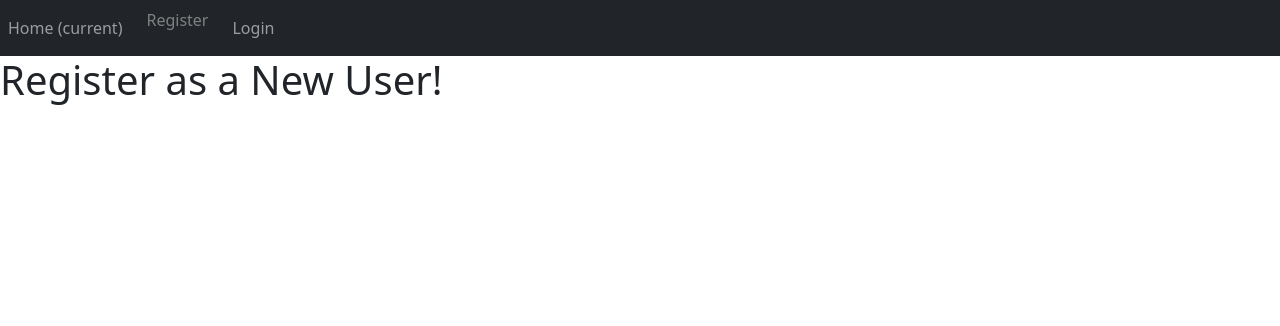
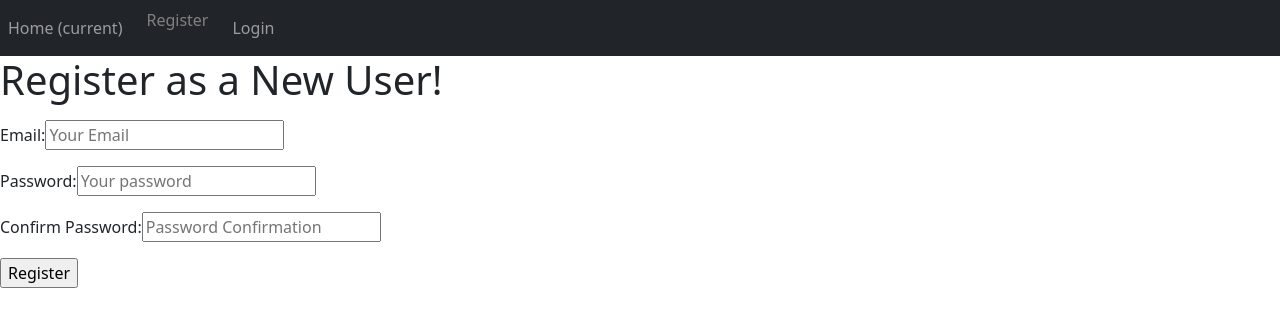
Before and after one commit to mullinsand/lunch-and-learn-FE, a React (Create React App) app: page /register in a window 1280 px wide. Shown: the top 326 px of the page. Built offline with nearby package versions, Linux system fonts and the light colour scheme.

Commit message:
built out form with handle functions for fields and submission

```diff
--- a/src/Register/Register.js
+++ b/src/Register/Register.js
@@ -3,14 +3,52 @@ import React, { useState } from 'react';
 
 
 function Register() {
+  const [userEmail, setUserEmail] = useState(null)
+  const [password, setPassword] = useState(null)
+  const [confirmPassword, setConfirmPassword] = useState(null)
+  const [errorMessage, setErrorMessage] = useState('')
+
+  function handleInputChange(e) {
+    const {id, value} = e.target;
+    if(id === 'email') {
+      setUserEmail(value)
+    }
+    if(id === 'password') {
+      setPassword(value)
+    }
+    if(id === 'confirm-password') {
+      setConfirmPassword(value)
+    }
+  }
+
+  function handleSubmit() {
+    if (typeof(userEmail) === 'string' && typeof(userEmail) === 'string' && typeof(userEmail) === 'string') {
+
+    } else {
+      setErrorMessage('Please fill out all fields')
+    }
+  }
 
   return (
-      <main>
+      <div>
         <h1>
           Register as a New User!
         </h1>
+        <p>{errorMessage}</p>
 
-      </main>
+        <form onSubmit={handleSubmit}>
+          <p>Email:
+            <input id='email' type='text' placeholder='Your Email' onChange = {(e) => handleInputChange(e)} value={userEmail}></input>
+          </p>
+          <p>Password:
+            <input id='password' type='text' placeholder='Your password' onChange = {(e) => handleInputChange(e)} value={password}></input>
+          </p>
+          <p>Confirm Password:
+            <input id='confirm-password' type='text' placeholder='Password Confirmation' onChange = {(e) => handleInputChange(e)} value={confirmPassword}></input>
+          </p>
+          <input type='submit' value='Register'/>
+        </form>
+      </div>
   );
 }
 
```
